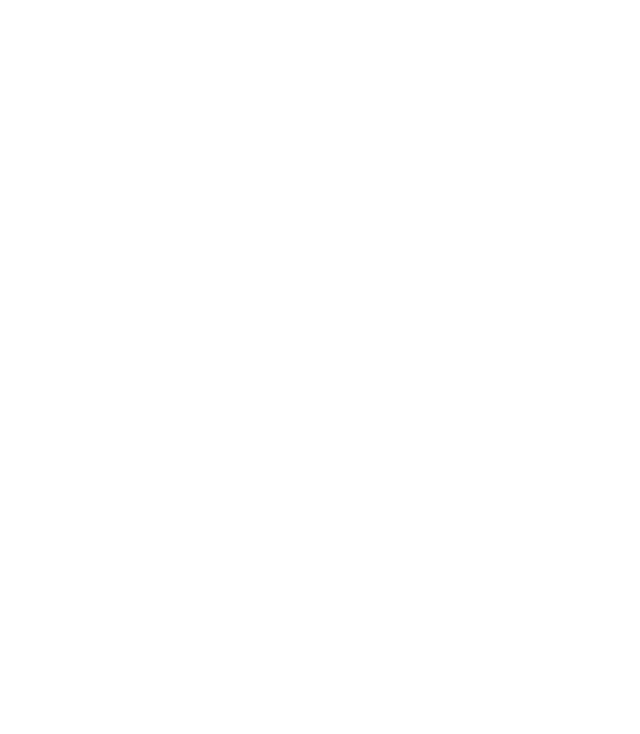
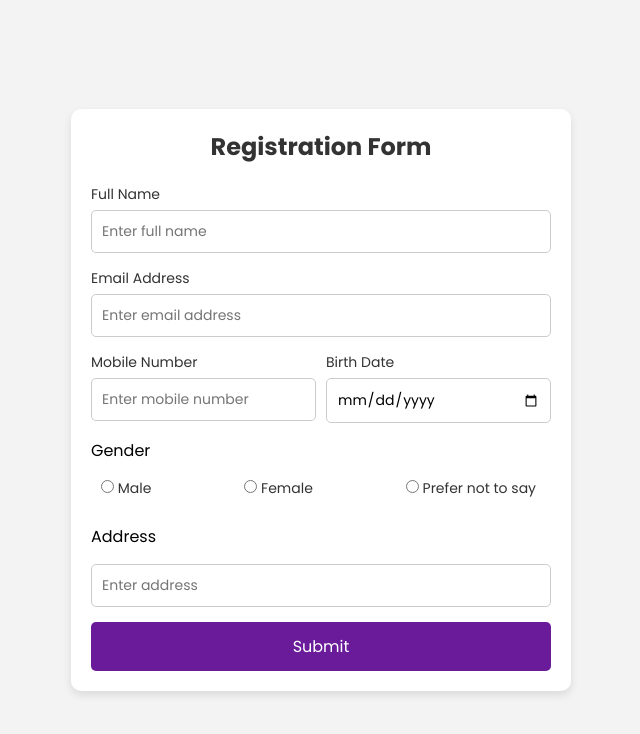
Before and after one commit to yuwyuw00/web-sign-up, a plain HTML site: page index.html in a window 1280 px wide. Shown: the whole page, without its empty margins (319-959 px from the left). Drawn offline with Linux system fonts and the light colour scheme.

Commit message:
commmit completion

```diff
--- a/index.html
+++ b/index.html
@@ -3,9 +3,68 @@
 <head>
     <meta charset="UTF-8">
     <meta name="viewport" content="width=device-width, initial-scale=1.0">
-    <title>Document</title>
+    <title>Register</title>
+    <link rel="stylesheet" href="style.css">
+    <link rel="preconnect" href="https://fonts.googleapis.com">
+    <link rel="preconnect" href="https://fonts.gstatic.com" crossorigin>
+    <link href="https://fonts.googleapis.com/css2?family=Poppins:wght@300;400;500;700&display=swap" rel="stylesheet">
 </head>
+
 <body>
+
+    <div class="register-container">
+        <div class="title">
+            <h1>Registration Form</h1>
+        </div>
+
+        <form>
+            <div class="name-sec">
+                <label for="name">Full Name</label>
+                <input type="text" name="full-name" id="name" placeholder="Enter full name" required>
+            </div>
+
+            <div class="email-sec">
+                <label for="email">Email Address</label>
+                <input type="email" name="email-address" id="email" placeholder="Enter email address" required>
+            </div>
+
+            <div class="split">
+                <div class="number-sec">
+                    <label for="number">Mobile Number</label>
+                    <input type="tel" name="mobile-number" id="number" placeholder="Enter mobile number" minlength="10" required>
+                </div>
+
+                <div class="bday-sec">
+                    <label for="birth_date">Birth Date</label>
+                    <input type="date" name="birth-date" id="birth_date" required>
+                </div>
+            </div>
+
+            <p class="gender-head">Gender</p>
+            <div class="gender">
+
+                <label>
+                    <input type="radio" name="gender" value="male" required> Male
+                </label>
+                <label>
+                    <input type="radio" name="gender" value="female" required> Female
+                </label>
+                <label>
+                    <input type="radio" name="gender" value="prefer-not-to-say" required> Prefer not to say
+                </label>
+            </div>
+
+            <p class="address">Address</p>
+            <div class="address-sec">
+
+                <input type="text" name="full-address" id="address" placeholder="Enter address" required>
+            </div>
+
+            <div class="submit-sec">
+                <button type="submit">Submit</button>
+            </div>
+        </form>
+    </div>
 
 </body>
 </html>
--- a/style.css
+++ b/style.css
@@ -0,0 +1,129 @@
+* {
+    margin: 0;
+    padding: 0;
+    box-sizing: border-box;
+    font-family: 'Poppins', sans-serif;
+}
+
+body {
+    display: flex;
+    justify-content: center;
+    align-items: center;
+    min-height: 100vh;
+    background-color: #f3f3f3;
+}
+
+.register-container {
+    width: 100%;
+    max-width: 500px;
+    padding: 20px;
+    background-color: #ffffff;
+    border-radius: 10px;
+    box-shadow: 0 4px 8px rgba(0, 0, 0, 0.1);
+    text-align: center;
+}
+
+.title h1 {
+    font-size: 24px;
+    color: #333;
+    margin-bottom: 20px;
+}
+
+form label {
+    display: block;
+    font-size: 14px;
+    color: #333;
+    margin-bottom: 5px;
+    text-align: left;
+}
+
+form input[type="text"],
+form input[type="email"],
+form input[type="tel"],
+form input[type="date"],
+form select {
+    width: 100%;
+    padding: 10px;
+    margin-bottom: 15px;
+    border: 1px solid #ccc;
+    border-radius: 5px;
+    font-size: 14px;
+}
+
+.split {
+    display: flex;
+    gap: 10px;
+}
+
+.split .number-sec,
+.split .bday-sec {
+    flex: 1;
+}
+
+.gender {
+    display: flex;
+    justify-content: space-between;
+    margin-bottom: 15px;
+}
+
+.gender-head{
+    text-align: left;
+    margin-bottom: 15px;
+}
+
+.gender {
+    text-align: left;
+    margin-bottom: 15px;
+}
+
+.gender p {
+    margin-bottom: 5px;
+    font-size: 14px;
+    color: #333;
+}
+
+.gender label {
+    margin-right: 15px;
+    font-size: 14px;
+}
+
+.gender input[type="radio"] {
+    margin-right: 0px;
+    margin-left: 10px;
+}
+
+
+.address-sec {
+    display: flex;
+    gap: 10px;
+}
+
+.address{
+    text-align: left;
+    margin-top: 20px;
+    margin-bottom: 15px;
+}
+.address-sec input[type="text"],
+.address-sec input[type="text"] {
+    flex: 1;
+    padding: 10px;
+    border: 1px solid #ccc;
+    border-radius: 5px;
+    font-size: 14px;
+}
+
+.submit-sec button {
+    width: 100%;
+    padding: 12px;
+    font-size: 16px;
+    color: #fff;
+    background-color: #6a1b9a;
+    border: none;
+    border-radius: 5px;
+    cursor: pointer;
+    transition: background-color 0.3s ease;
+}
+
+.submit-sec button:hover {
+    background-color: #4a148c;
+}
```
